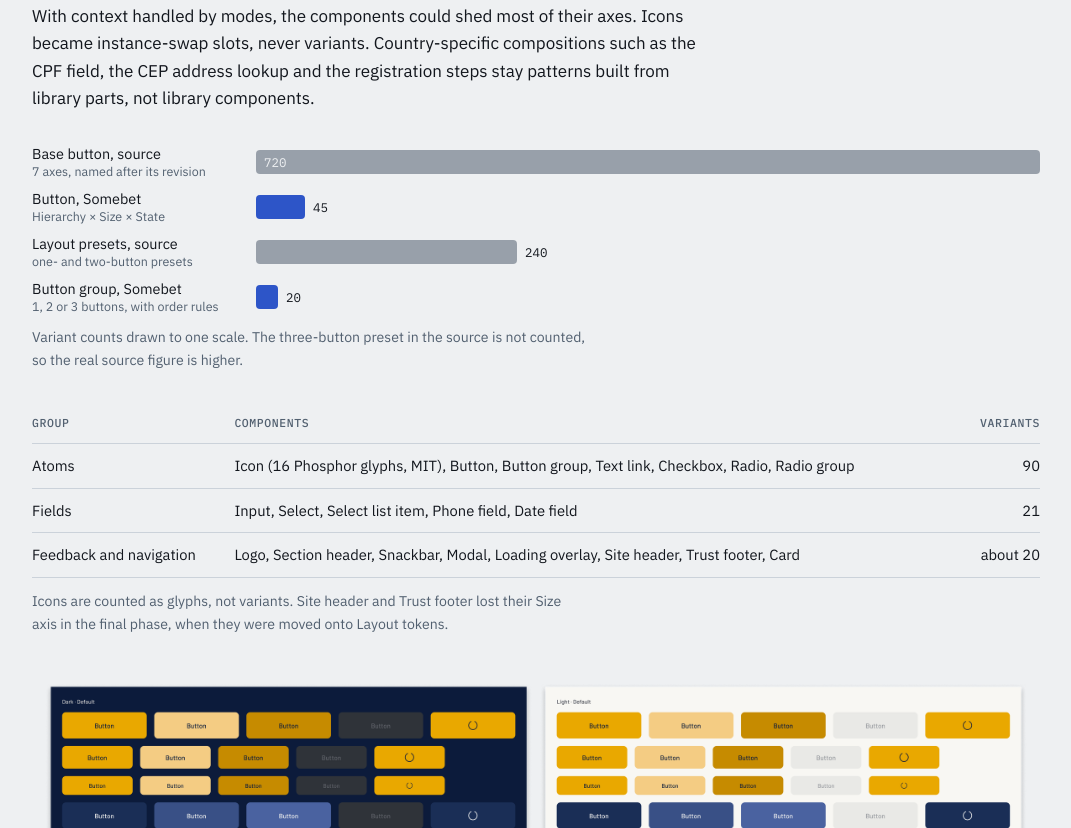
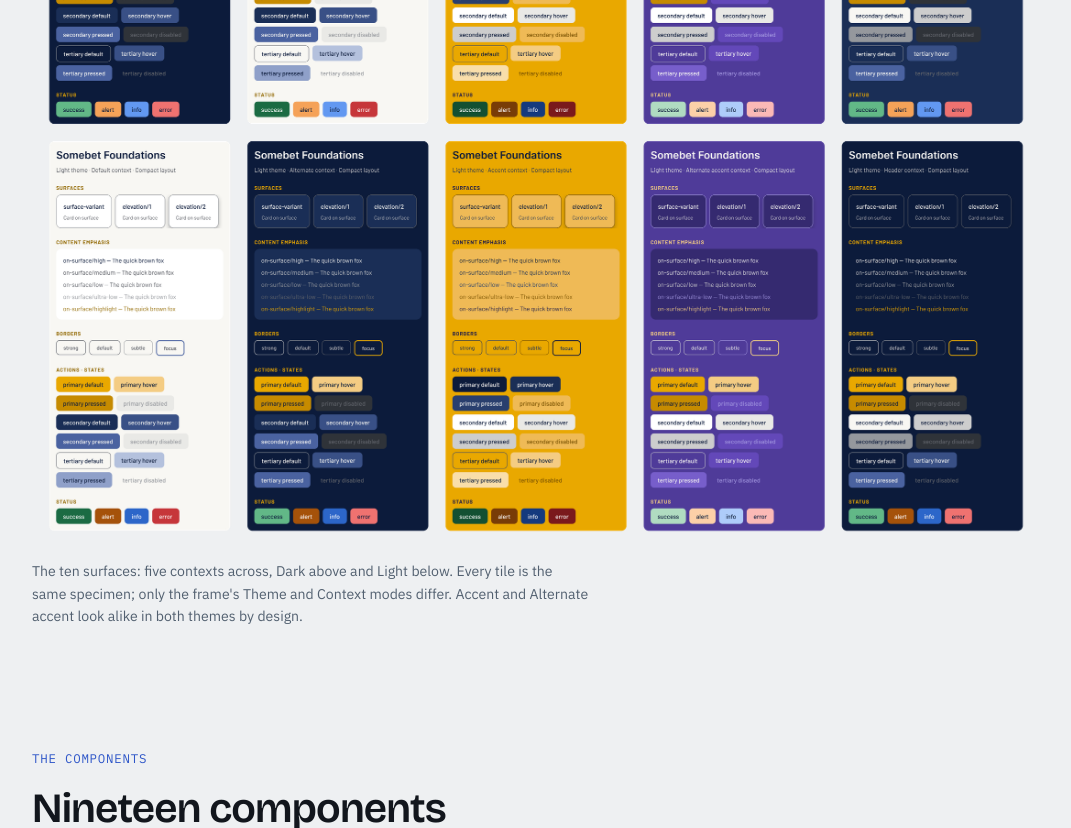
Before and after one commit to istvanpukli/somebet-ds, a plain HTML site: page index.html in a window 1280 px wide. Shown: the part 5463-6291 px from the top of the page, without its empty margins (104-1175 px from the left). Drawn offline with nearby package versions, Linux system fonts and the light colour scheme.

Commit message:
Case study: add the ten-surface specimen grid to the architecture section
Co-Authored-By: Claude Opus 5.5 <noreply@anthropic.com>
Claude-Session: https://claude.ai/code/session_01EQksV3Jgt5Yu3jbwfhxrGh

```diff
--- a/index.html
+++ b/index.html
@@ -352,6 +352,10 @@ footer{border-top:1px solid var(--line);padding-block:36px 64px;display:flex;fle
     <p>Accent and Alternate accent are the deliberate exception to the chain. They are strong, theme-independent surfaces, gold and vivid purple, so they look the same on a dark or light page and alias Brand roles directly instead of Theme slots. Brand gained five roles named by job for the second accent (<code>brand/alt-accent/surface</code>, <code>/surface-raised</code>, <code>/hover</code>, <code>/pressed</code>, <code>/subtle</code>), because defining a brand starts from its surfaces and how loud it is, not from a ramp of numbered steps.</p>
     <p>That is where the ten surfaces in the title come from: five contexts (Default, Alternate, Accent, Alternate accent and Header) on two themes, Dark and Light. Every component was checked on all ten, each in its own 5 × 2 grid of test frames.</p>
   </div>
+  <figure class="shot">
+    <img src="img/surfaces.png" width="2200" height="1813" loading="lazy" alt="Ten copies of the foundations specimen in a grid. Columns are the five contexts: Default, Alternate, Accent, Alternate accent and Header. The top row is the Dark theme, the bottom row Light. Each shows surfaces, text emphasis, borders, button states and status colours resolved for that surface.">
+    <figcaption>The ten surfaces: five contexts across, Dark above and Light below. Every tile is the same specimen; only the frame's Theme and Context modes differ. Accent and Alternate accent look alike in both themes by design.</figcaption>
+  </figure>
 </section>
 
 <section class="chapter" aria-labelledby="c3">
```
Also changed, not shown: img/surfaces.png (added).
